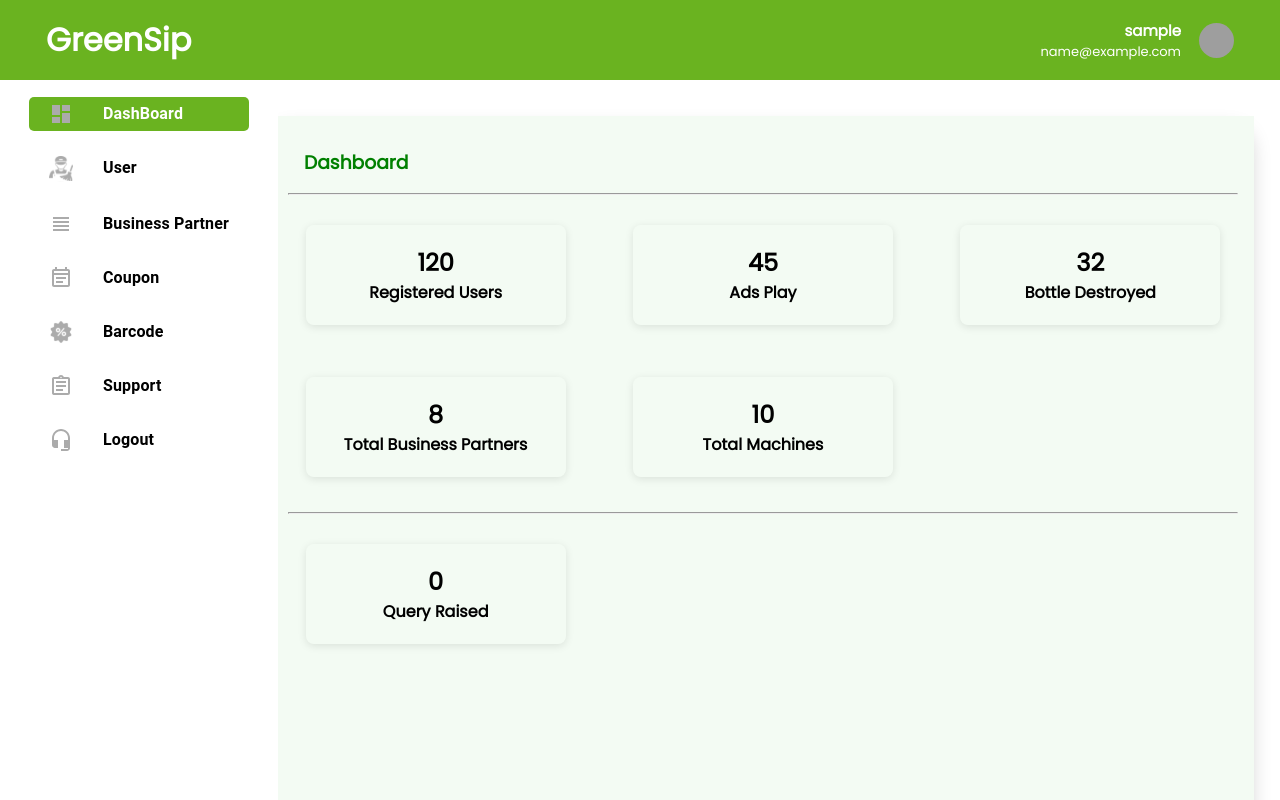
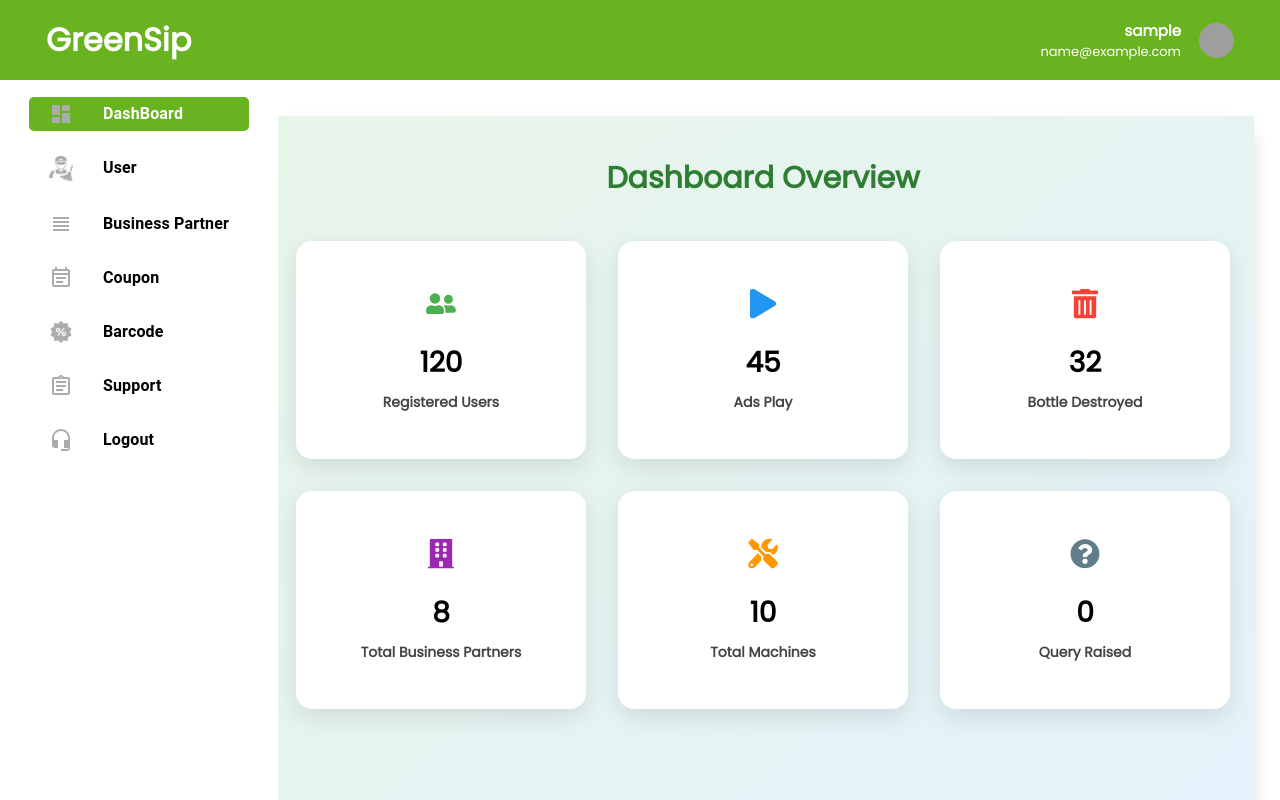
Before and after one commit to sanjay-weiteredge/greensip-admin, a React (Create React App) app: page / in a window 1280 px wide. Shown: the top 800 px of the page. Built offline with nearby package versions, Linux system fonts and the light colour scheme; sample sign-in values are in the browser's storage; grey boxes are pictures that could not be loaded.

Commit message:
add icon on dashboard

```diff
--- a/package.json
+++ b/package.json
@@ -16,10 +16,12 @@
     "ajv": "^8.17.1",
     "axios": "^1.10.0",
     "expo-av": "^15.0.2",
+    "framer-motion": "^12.23.12",
     "jwt-decode": "^4.0.0",
     "react": "^18.3.1",
+    "react-countup": "^6.5.3",
     "react-dom": "^18.3.1",
-    "react-icons": "^5.4.0",
+    "react-icons": "^5.5.0",
     "react-native": "^0.77.0",
     "react-router-dom": "^7.1.5",
     "react-scripts": "5.0.1",
--- a/src/MainScreen/Home.js
+++ b/src/MainScreen/Home.js
@@ -1,78 +1,137 @@
-import { width } from "@mui/system";
-import React, { useState } from "react";
+import React from "react";
+import {
+  FaUserFriends,
+  FaPlay,
+  FaTrashAlt,
+  FaBuilding,
+  FaTools,
+  FaQuestionCircle,
+} from "react-icons/fa";
+import { motion } from "framer-motion";
 
+// Dashboard data with icons
 const cardData = [
-  { label: "Registered Users", count: 120 },
-  { label: "Ads Play", count: 45 },
-  { label: "Bottle Destroyed", count: 32 },
-  { label: "Total Business Partners", count: 8 },
-  { label: "Total Machines", count: 10 },
+  { label: "Registered Users", count: 120, icon: <FaUserFriends />, color: "#4caf50" },
+  { label: "Ads Play", count: 45, icon: <FaPlay />, color: "#2196f3" },
+  { label: "Bottle Destroyed", count: 32, icon: <FaTrashAlt />, color: "#f44336" },
+  { label: "Total Business Partners", count: 8, icon: <FaBuilding />, color: "#9c27b0" },
+  { label: "Total Machines", count: 10, icon: <FaTools />, color: "#ff9800" },
+  { label: "Query Raised", count: 0, icon: <FaQuestionCircle />, color: "#607d8b" },
 ];
 
-const queryData = [{ label: "Query Raised", count: 0 }];
+// Number animation effect
+const Counter = ({ value }) => {
+  const [count, setCount] = React.useState(0);
 
-const HoverCard = ({ label, count }) => {
-  const [hovered, setHovered] = useState(false);
+  React.useEffect(() => {
+    let start = 0;
+    const end = parseInt(value);
+    if (start === end) return;
 
-  const cardStyle = {
-    margin: "10px",
-    padding: "20px",
-    borderRadius: "8px",
-    boxShadow: hovered
-      ? "0 4px 16px rgba(0,0,0,0.2)"
-      : "0 2px 8px rgba(0,0,0,0.1)",
-    display: "flex",
-    flexDirection: "column",
-    alignItems: "center",
-    justifyContent: "center",
-    transition: "box-shadow 0.3s, transform 0.3s",
-    transform: hovered ? "translateY(-8px)" : "none",
-    width: "220px",
-    maxWidth: "90%",
-  };
+    let totalDuration = 1000;
+    let increment = Math.ceil(totalDuration / end);
+    const timer = setInterval(() => {
+      start += 1;
+      setCount(start);
+      if (start === end) clearInterval(timer);
+    }, increment);
+    return () => clearInterval(timer);
+  }, [value]);
 
+  return <span style={{ fontSize: "28px", fontWeight: "bold" }}>{count}</span>;
+};
+
+// Card with icon, animation, and styling
+const HoverCard = ({ label, count, icon, color, delay }) => {
   return (
-    <div
-      style={cardStyle}
-      onMouseEnter={() => setHovered(true)}
-      onMouseLeave={() => setHovered(false)}
+    <motion.div
+      className="dashboard-card"
+      initial={{ opacity: 0, y: 50 }}
+      animate={{ opacity: 1, y: 0 }}
+      transition={{ delay, duration: 0.5 }}
+      whileHover={{ scale: 1.05 }}
+      style={{
+        background: "#fff",
+        padding: "24px",
+        borderRadius: "16px",
+        boxShadow: "0 8px 24px rgba(0,0,0,0.1)",
+        minWidth: "220px",
+        minHeight: "170px",
+        display: "flex",
+        flexDirection: "column",
+        alignItems: "center",
+        justifyContent: "center",
+        transition: "0.3s ease-in-out",
+      }}
     >
-      <h2>{count}</h2>
-      <p>{label}</p>
-    </div>
+      <motion.div
+        animate={{ scale: [1, 1.2, 1] }}
+        transition={{
+          repeat: Infinity,
+          duration: 2,
+          ease: "easeInOut",
+        }}
+        style={{
+          fontSize: "28px",
+          color,
+          marginBottom: "12px",
+        }}
+      >
+        {icon}
+      </motion.div>
+      <Counter value={count} />
+      <p style={{ marginTop: 8, color: "#444", fontSize: 14, textAlign: "center" }}>{label}</p>
+    </motion.div>
   );
 };
 
+// Main component
 const Home = () => {
   return (
-    <div style={{padding:"16px", background:"#f3fbf3"}}>
-      <h3 style={{ padding: "16px", color: "green" }}>Dashboard</h3>
-      <hr />
-      <div style={gridStyle}>
-        {cardData.map((card) => (
-          <HoverCard key={card.label} label={card.label} count={card.count} />
-        ))}
-      </div>
-      <br />
-      <hr />
-      <div style={gridStyle}>
-        {queryData.map((query) => (
-          <HoverCard key={query.label} label={query.label} count={query.count} />
+    <div
+      style={{
+        padding: "40px 24px",
+        background: "linear-gradient(to bottom right, #e8f5e9, #e3f2fd)",
+        minHeight: "100vh",
+      }}
+    >
+      <motion.h2
+        initial={{ opacity: 0, y: -20 }}
+        animate={{ opacity: 1, y: 0 }}
+        transition={{ duration: 0.6 }}
+        style={{
+          fontSize: "30px",
+          fontWeight: "bold",
+          color: "#2e7d32",
+          marginBottom: "40px",
+          textAlign: "center",
+        }}
+      >
+        Dashboard Overview
+      </motion.h2>
+
+      <div
+        style={{
+          display: "grid",
+          gridTemplateColumns: "repeat(auto-fit, minmax(240px, 1fr))",
+          gap: "32px",
+          justifyContent: "center",
+          alignItems: "center",
+        }}
+      >
+        {cardData.map((card, index) => (
+          <HoverCard
+            key={card.label}
+            label={card.label}
+            count={card.count}
+            icon={card.icon}
+            color={card.color}
+            delay={index * 0.15}
+          />
         ))}
       </div>
     </div>
   );
 };
 
-const gridStyle = {
-  display: "grid",
-  gridTemplateColumns: "repeat(3, 1fr)",
-  gridTemplateRows: "repeat(2, 1fr)",
-  gap: "32px",
-  marginTop: "20px",
-  justifyContent: "center",
-  justifyItems: "center",
-}
-
-
 export default Home;
```
Also changed, not shown: 1 other file (tests, documents, lock files or other folders).
